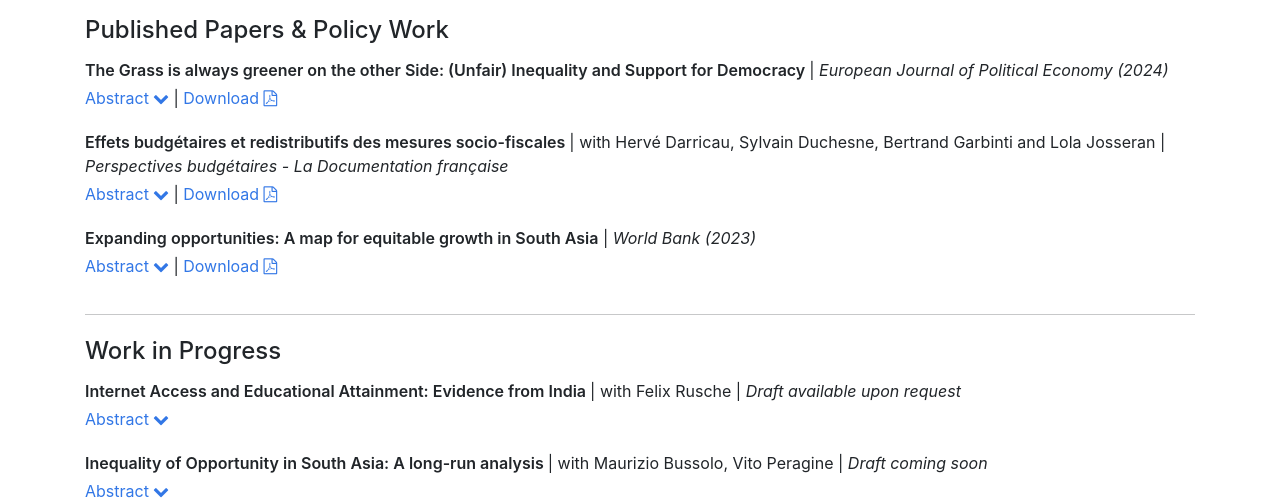
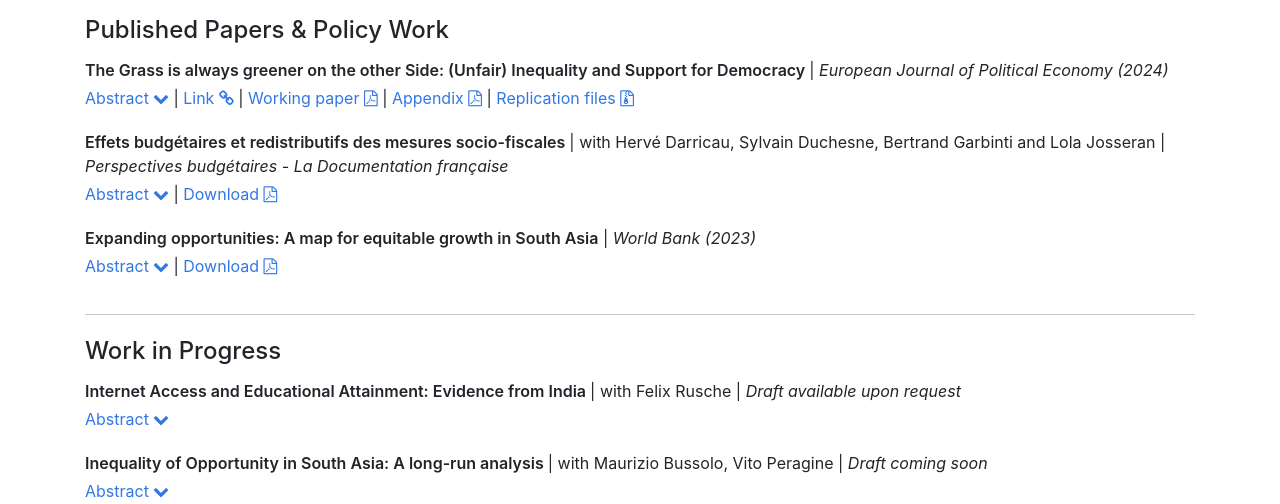
Before and after one commit to fabianreutzel/FabianReutzel.github.io, a plain HTML site: page index.html in a window 1280 px wide. Shown: the part 305-809 px from the top of the page. Drawn offline with nearby package versions, Linux system fonts and the light colour scheme.

Commit message:
add files for EJPE paper

```diff
--- a/index.html
+++ b/index.html
@@ -82,8 +82,11 @@
                    </p>
                   <p class="p_abstract_p" >
                      <a class="collapse-show showAbstract" data-toggle="collapse" href="#abstract-iopdemo" role="button" aria-expanded="false" aria-controls="collapse-ImpEmp">Abstract</a>
-                      |   <a href="https://doi.org/10.1016/j.ejpoleco.2024.102600" role="button" target="_blank">
-                     Download <span class="fa fa-file-pdf-o"></span> </a>
+                      |   <a href="https://doi.org/10.1016/j.ejpoleco.2024.102600" role="button" target="_blank"> Link <span class="fa fa-link"></span> </a>
+					  |   <a href="https://FabianReutzel.github.io/papers/REUTZEL_EJPE_manuscript.pdf" role="button" target="_blank"> Working paper <span class="fa fa-file-pdf-o"></span> </a>
+                      |   <a href="https://FabianReutzel.github.io/papers/REUTZEL_EJPE_appendix.pdf" role="button" target="_blank"> Appendix <span class="fa fa-file-pdf-o"></span> </a>
+					  |   <a href="https://github.com/fabianreutzel/code_EJPE" role="button" target="_blank"> Replication files <span class="fa fa-file-archive-o"></span> </a>
+
                   </p>
 
                   <div class="px-4 collapse card info" id="abstract-iopdemo">
```
Also changed, not shown: 2 other files.
